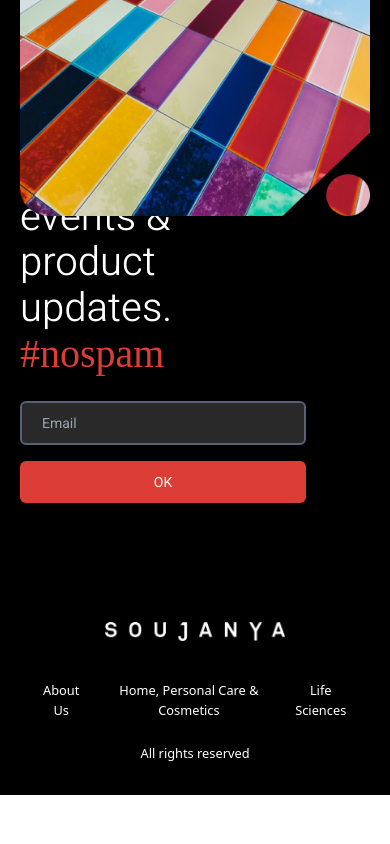
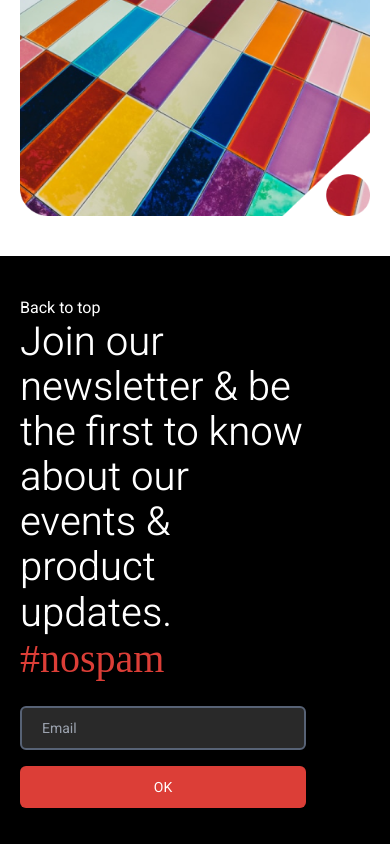
Before and after one commit to RachelBambooDigital/Soujanya-animation, a React (Vite) app: page /career in a window 390 px wide. Shown: the part 1593-2437 px from the top of the page. Before the commit the page ends 2388 px from the top, so only its background shows below. Built offline with nearby package versions, Linux system fonts and the light colour scheme; no server answers; a web font is replaced by a local one.

Commit message:
responsiveness

```diff
--- a/src/pages/CoatingsInks.jsx
+++ b/src/pages/CoatingsInks.jsx
@@ -402,7 +402,7 @@ const CoatingsInks = () => {
 
   return (
     <div
-      className="scrollContainer w-full lg:h-[5200px] h-[5800px] md:h-[5700px]  overflow-hidden bg-no-repeat"
+      className="scrollContainer w-full lg:h-[5200px] h-[5600px] md:h-[5700px]  overflow-hidden bg-no-repeat"
       ref={svgContainerRef}
     >
       <svg
--- a/src/pages/Home.jsx
+++ b/src/pages/Home.jsx
@@ -246,7 +246,7 @@ const Home = () => {
 
   return (
     <div
-      className="scrollContainer w-full lg:h-[4950px] h-[5200px] overflow-hidden bg-no-repeat"
+      className="scrollContainer w-full h-[680vh] xs:h-[630vh] sm:h-[620vh] md:h-[610vh] lg:h-[600vh] xl:h-[490vh] overflow-hidden bg-no-repeat"
       ref={svgContainerRef}
     >
       <svg
@@ -288,10 +288,10 @@ fill="url(#paint0_angular_2834_2819)"/>
 </svg>
 
       {/* Main content */}
-      <div className="absolute w-full h-full top-[0] z-10 ">
+      <div className="absolute w-full  top-[0] z-10 ">
         <div className="w-full h-screen bg-cover bg-center relative">
           <video
-            className="w-full h-screen xl:h-full object-cover"
+            className="w-full h-screen xl:h-screen object-cover"
             autoPlay
             loop
             muted
@@ -375,9 +375,9 @@ fill="url(#paint0_angular_2834_2819)"/>
           </div>
 
           <OurProducts />
-          <div className="">
+
           <OurGlobalPresence />
-          </div>
+
 
         </div>
 
--- a/src/sections/OurGlobalPresence.jsx
+++ b/src/sections/OurGlobalPresence.jsx
@@ -2,7 +2,7 @@ import { globalPresence } from "@/lib/images";
 
 const OurGlobalPresence = () => {
   return (
-    <div className="w-full h-screen">
+    <div className="w-full h-min">
       <div className="w-full left-0 bg-opacity-10 backdrop-blur-lg bg-white relative h-full">
         <div className="w-full flex flex-col lg:flex-row justify-between h-full px-5 sm:px-8 md:px-10">
           <div className="flex flex-col justify-between gap-10 md:gap-16 lg:gap-0 w-full lg:w-2/3">
--- a/tailwind.config.js
+++ b/tailwind.config.js
@@ -4,11 +4,11 @@ export default {
   content: ["./index.html", "./src/**/*.{js,ts,jsx,tsx}"],
   theme: {
     screens: {
-      xs: "320px",
-      sm: "480px",
-      md: "768px",
-      lg: "976px",
-      xl: "1440px",
+      xs: "379px",
+      sm: "490px",
+      md: "980px",
+      lg: "1400px",
+      xl: "1750px",
     },
     colors: {
       navyBlue: "#262D31",
```
